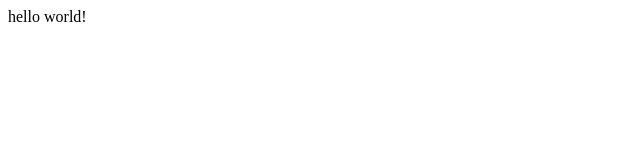
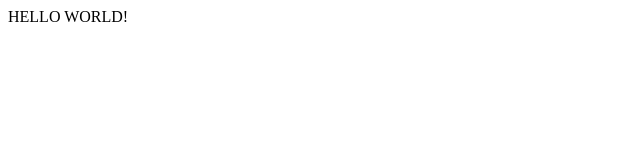
Before and after one commit to runicJ/library_website, a plain HTML site: page index.html in a window 1280 px wide. Shown: the full height of the page, 0-640 px from the left. Drawn offline with Linux system fonts and the light colour scheme.

Commit message:
feature: hello world 소문자를 대문자로

```diff
--- a/index.html
+++ b/index.html
@@ -6,6 +6,6 @@
     <title>Document</title>
 </head>
 <body>
-    hello world!
+    HELLO WORLD!
 </body>
 </html>
```
